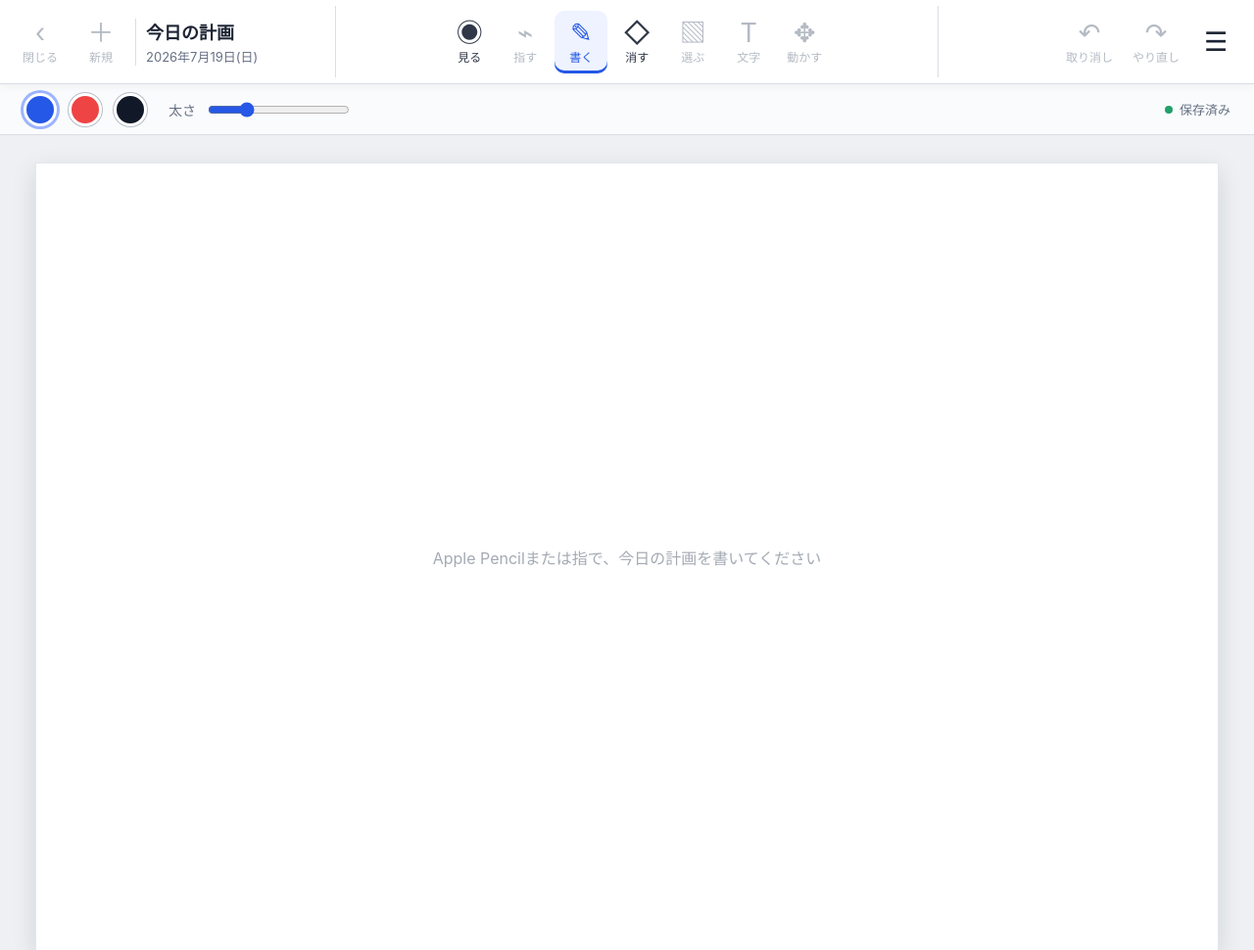
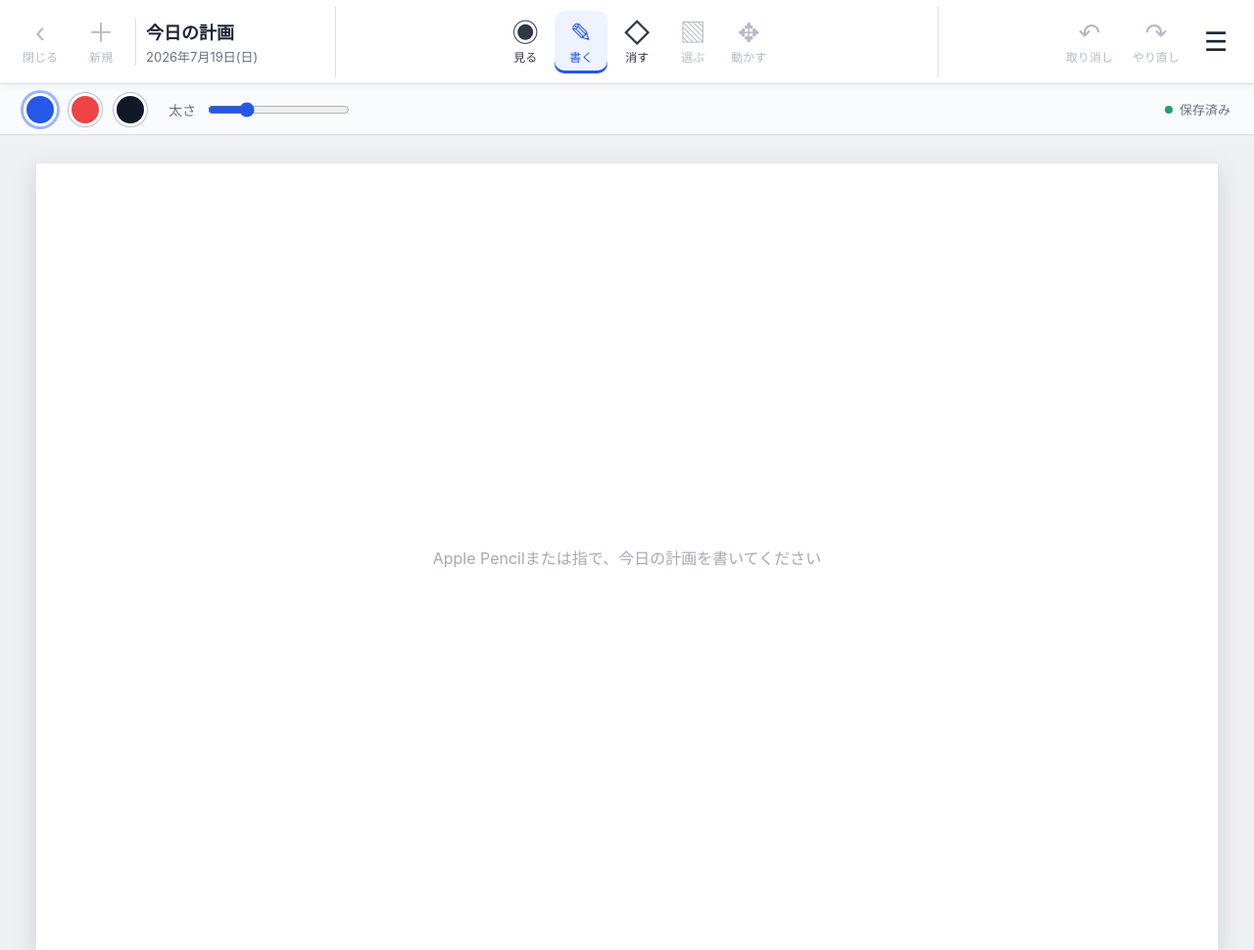
Before and after one commit to soutarounaka1016-max/study-canvas, a website with bundled scripts: page index.html in a window 1280 px wide. Shown: the top 970 px of the page at 98% size. Built offline with nearby package versions, Linux system fonts and the light colour scheme.

Commit message:
feat: 不要な指す・文字入力をツールバーから削除

```diff
--- a/index.html
+++ b/index.html
@@ -26,9 +26,6 @@
         <button class="tool-button" type="button" data-tool="view" aria-pressed="false">
           <span aria-hidden="true">◉</span><small>見る</small>
         </button>
-        <button class="tool-button" type="button" aria-label="指す（今後追加）" disabled>
-          <span aria-hidden="true">⌁</span><small>指す</small>
-        </button>
         <button class="tool-button is-active" type="button" data-tool="pen" aria-pressed="true">
           <span aria-hidden="true">✎</span><small>書く</small>
         </button>
@@ -37,9 +34,6 @@
         </button>
         <button class="tool-button" type="button" aria-label="選択（今後追加）" disabled>
           <span aria-hidden="true">▧</span><small>選ぶ</small>
-        </button>
-        <button class="tool-button" type="button" aria-label="文字入力（今後追加）" disabled>
-          <span aria-hidden="true">T</span><small>文字</small>
         </button>
         <button class="tool-button" type="button" aria-label="移動（今後追加）" disabled>
           <span aria-hidden="true">✥</span><small>動かす</small>
```
